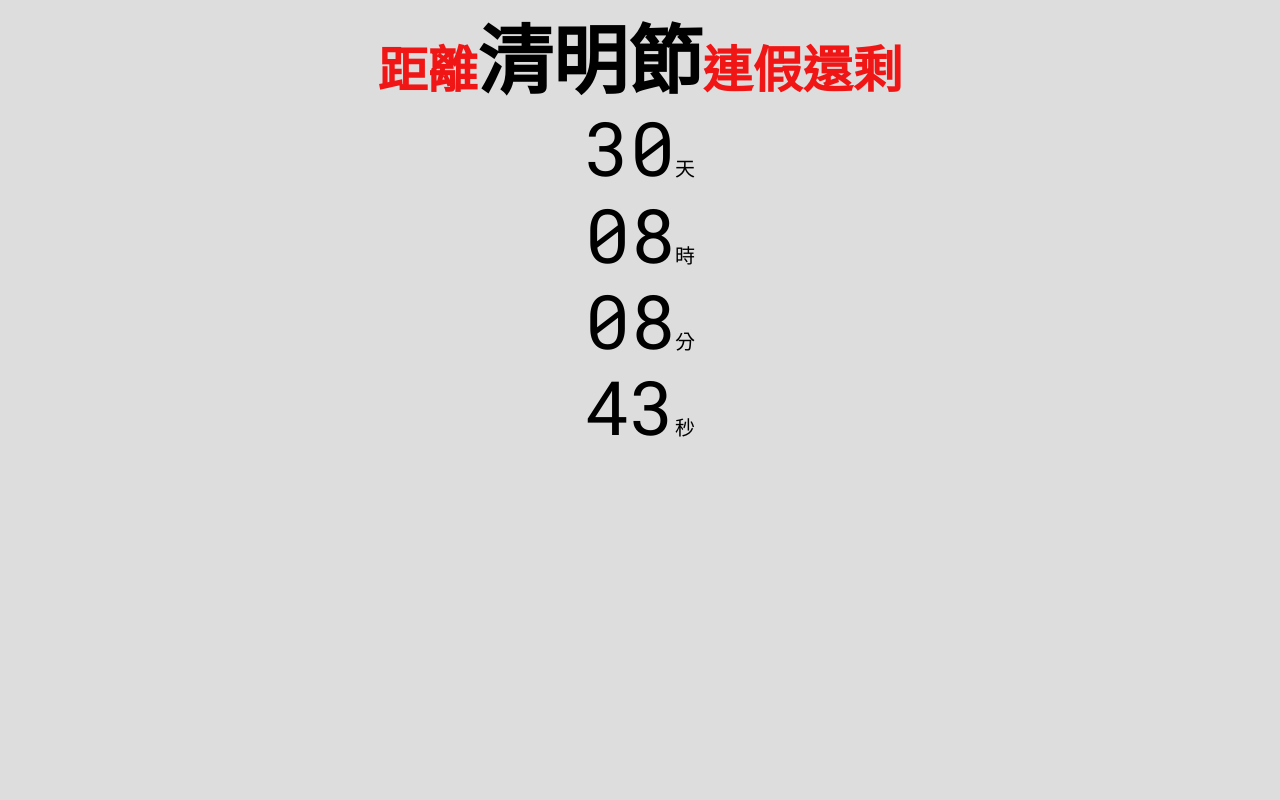
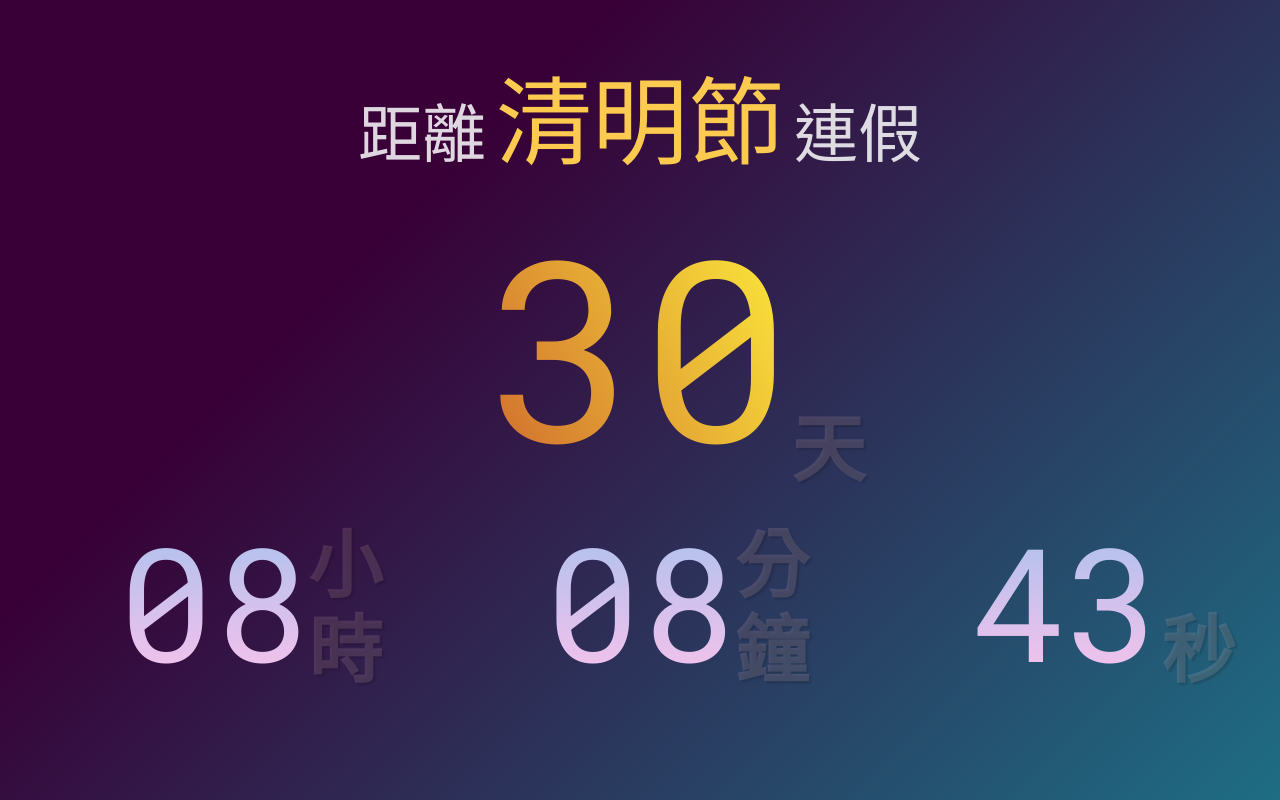
Before and after one commit to ga676005/countdown-holidays, a website built with Parcel: page index.html in a window 1280 px wide. Built offline with nearby package versions, Linux system fonts and the light colour scheme.

Commit message:
Finish function and styles

```diff
--- a/css/styles.css
+++ b/css/styles.css
@@ -1,45 +1,159 @@
 @import "./reset.css";
-@import url("https://fonts.googleapis.com/css2?family=Orbitron:wght@500&display=swap");
-
+/* ==============
+   General
+============== */
+:root {
+  --ff-time: "Roboto Mono", monospace;
+  --ff-general: -apple-system, BlinkMacSystemFont, "Segoe UI", Roboto, Oxygen,
+    Ubuntu, Cantarell, "Open Sans", "Helvetica Neue", sans-serif;
+}
 html {
   font-size: 62.5%;
 }
 body {
   font-size: 1.8rem;
-  background-color: #ddd;
-  font-family: -apple-system, BlinkMacSystemFont, "Segoe UI", Roboto, Oxygen,
-    Ubuntu, Cantarell, "Open Sans", "Helvetica Neue", sans-serif;
+  padding: 1rem;
+  min-height: 100vh;
+  background-color: #0cbaba;
+  background-image: linear-gradient(315deg, #0cbaba 0%, #380036 74%);
+
+  background-repeat: no-repeat;
+  background-size: 200%;
+  background-position: 20% 20%;
 }
 
+/* =============
+   Utilities
+============= */
 .container {
   width: 90%;
-  max-width: 40em;
+  max-width: 1600px;
   margin: 1em auto;
 }
 
+/* =============
+   Typography
+============= */
 .holiday-heading {
   text-align: center;
-  font-size: 5rem;
-  color: rgb(241, 22, 22);
+  font-weight: 400;
+  font-size: clamp(3.5rem, 5vw, 8rem);
+  display: block;
+  color: rgba(255, 255, 255, 0.842);
+}
+.holiday-name,
+.time {
+  color: #fbca4e;
 }
 
-.holiday-heading span {
+.holiday-name {
   font-size: 1.5em;
-  color: black;
 }
 
-.holiday-time-left {
+.holiday-time {
   text-align: center;
 }
 
-.holiday-time-left p {
-  font-size: 2rem;
+.time {
+  font-weight: 500;
+  font-family: var(--ff-time);
+  font-size: clamp(3rem, 3rem + 10vw, 55rem);
+  display: inline-block;
+  text-align: right;
+  background-image: linear-gradient(to top, #fbc2eb 0%, #a6c1ee 100%);
+  background-repeat: no-repeat;
+  background-clip: text;
+  -webkit-background-clip: text;
+  color: transparent;
 }
 
-.holiday-time-left span {
-  font-weight: 500;
-  font-family: "Roboto Mono", monospace;
-  font-size: 7.5rem;
-  display: inline-block;
-  text-align: right;
+.time.day {
+  font-size: clamp(6rem, 6rem + 15vw, 55rem);
+  background-color: #fbab7e;
+  background-image: linear-gradient(62deg, #ce682e 0%, #fff23c 100%);
 }
+
+/* =============
+   Layouts
+============= */
+.grid {
+  display: grid;
+  grid-template-rows: 170px 1fr auto;
+  gap: 2rem;
+}
+
+.header {
+  align-self: end;
+}
+
+.holiday-name {
+  display: block;
+}
+
+@media (min-width: 500px) {
+  .holiday-name {
+    display: initial;
+    margin: 0 1rem;
+  }
+}
+
+.holiday-time {
+  display: grid;
+  gap: 2rem;
+  grid-template-columns: repeat(3, 1fr);
+  grid-template-areas:
+    "D D D"
+    "H M S";
+}
+
+.grid-d {
+  grid-area: D;
+}
+.grid-h {
+  grid-area: H;
+}
+.grid-m {
+  grid-area: M;
+}
+.grid-s {
+  grid-area: S;
+}
+
+.time-block {
+  position: relative;
+  align-self: end;
+  background-clip: text;
+  z-index: 0;
+}
+
+.time {
+  position: relative;
+}
+
+.day::after,
+.hour::after,
+.minute::after,
+.second::after {
+  position: absolute;
+  text-shadow: 2px 2px 2px rgba(0, 0, 0, 0.15);
+  width: min-content;
+  bottom: 0%;
+  right: -1em;
+  font-size: clamp(1rem, 1rem + 5vw, 10rem);
+  font-weight: 600;
+  color: rgba(255, 210, 210, 0.15);
+  z-index: -1;
+}
+.day::after {
+  content: "天";
+  font-size: clamp(2rem, 1rem + 5vw, 10rem);
+}
+.hour::after {
+  content: "小時";
+}
+.minute::after {
+  content: "分鐘";
+}
+.second::after {
+  content: "秒";
+}
--- a/holidays.json
+++ b/holidays.json
@@ -2,14 +2,14 @@
   "holidays": [
     {
       "name": "test22222222",
-      "dateStart": "2021-2-22 23:22:20",
-      "dateEnd": "2021-2-22 23:22:25",
+      "dateStart": "2021-2-23 16:06:00",
+      "dateEnd": "2021-2-23 16:06:05",
       "duration": 3
     },
     {
       "name": "test111111111",
-      "dateStart": "2021-2-22  23:22:30",
-      "dateEnd": "2021-2-22  23:22:35",
+      "dateStart": "2021-2-23  16:06:10",
+      "dateEnd": "2021-2-23  16:06:15",
       "duration": 4
     },
     {
--- a/index.html
+++ b/index.html
@@ -7,28 +7,35 @@
   <meta name="viewport" content="width=device-width, initial-scale=1" />
   <link rel="preconnect" href="https://fonts.gstatic.com">
   <link href="https://fonts.googleapis.com/css2?family=Roboto+Mono&display=swap" rel="stylesheet">
-  <title>國定假日倒數計時器</title>
+  <title>連假倒數中</title>
 
 
   <link rel="stylesheet" href="css/styles.css" />
   <script src="js/main.js" defer></script>
 </head>
 
-<body>
+<body class="grid">
   <!-- <input id="date" type="date"> -->
-  <main class="container">
-    <header>
-      <h1 id="holiday-heading" class="holiday-heading">距離<span>下個</span>連假還有</h1>
-    </header>
-
-    <div class="holiday-time-left ">
-      <p><span id="days-left" class="">00</span>天</p>
-      <p><span id="hours-left" class="">00</span>時</p>
-      <p><span id="minutes-left" class="">00</span>分</p>
-      <p><span id="seconds-left" class="">00</span>秒</p>
+  <header class="header">
+    <h1 id="holiday-heading" class="holiday-heading" data-heading="2222">距離<span class="holiday-name">下個</span>連假還有</h1>
+  </header>
+  <main class="main">
+    <div class="holiday-time">
+      <div class="time-block grid-d">
+        <span class="time day">0</span>
+      </div>
+      <div class="time-block grid-h">
+        <span class="time hour">00</span>
+      </div>
+      <div class="time-block grid-m">
+        <span class="time minute">00</span>
+      </div>
+      <div class="time-block grid-s">
+        <span class="time second">00</span>
+      </div>
     </div>
   </main>
-
+  <footer></footer>
 
 
 </body>
--- a/js/holidaysCountdown.js
+++ b/js/holidaysCountdown.js
@@ -1,97 +1,107 @@
 import json from "../holidays.json"
 import formatTimer from "./util/formatTimer"
+import { addDays } from "date-fns"
 let holiday, holidaysCountdownTimer
 const holidays = json.holidays
-const daysLeft = document.querySelector("#days-left")
-const hoursLeft = document.querySelector("#hours-left")
-const minutesLeft = document.querySelector("#minutes-left")
-const secondsLeft = document.querySelector("#seconds-left")
+const daysLeft = document.querySelector(".day")
+const hoursLeft = document.querySelector(".hour")
+const minutesLeft = document.querySelector(".minute")
+const secondsLeft = document.querySelector(".second")
 const holidayHeading = document.querySelector("#holiday-heading")
 
 export default function setupHolidaysCountdown() {
+  renderCounter()
   countDown()
 }
 
 function countDown() {
-  holidaysCountdownTimer = setInterval(() => {
+  holidaysCountdownTimer = setInterval(renderCounter, 1000)
+}
+
+function renderCounter() {
   const currentTime = new Date()
   holiday = findClosestHoliday(holiday, currentTime)
+  const holidayStart = new Date(holiday.dateStart)
+  const holidayEnd = addDays(holidayStart, holiday.duration)
 
-    const isNowHoliday =
-      currentTime > new Date(holiday.dateStart) &&
-      currentTime < new Date(holiday.dateEnd)
+  const isNowHoliday = currentTime > holidayStart && currentTime < holidayEnd
+  const date = isNowHoliday ? holidayEnd : holidayStart
 
-    if (isNowHoliday) {
-      const holidayDateEnd = new Date(holiday.dateEnd)
-      const { day, hour, minute, second } = formatTimer(
-        currentTime,
-        holidayDateEnd
-      )
-
+  const { day, hour, minute, second } = formatTimer(currentTime, date)
   updateText(day, hour, minute, second, isNowHoliday)
-    } else {
-      const holidayDateStart = new Date(holiday.dateStart)
-      const { day, hour, minute, second } = formatTimer(
-        currentTime,
-        holidayDateStart
-      )
-
-      updateText(day, hour, minute, second, isNowHoliday)
-    }
-  }, 1000)
 }
 
 function findClosestHoliday(holiday, currentTime) {
-  const hasClosestHolidayEnd =
-    holiday && currentTime > new Date(holiday.dateEnd)
+  if (holiday) {
+    const holidayEnd = addDays(new Date(holiday.dateStart), holiday.duration)
+    const hasClosestHolidayEnd = holiday && currentTime > holidayEnd
 
-  if (holiday && !hasClosestHolidayEnd) {
-    console.log(hasClosestHolidayEnd)
+    //連假還沒過不用再往下找
+    if (!hasClosestHolidayEnd) {
+      // console.log(hasClosestHolidayEnd)
       return holiday
-  } //連假還沒過不用再往下找
+    }
+  }
 
   // 找下一個連假
   console.log("find next holiday")
-  const [closestHoliday] = holidays.reduce(
-    (acc, holiday) => {
-      const currentHolidayDateStart = new Date(acc[0].dateStart)
-      const currentHolidayDateEnd = new Date(acc[0].dateEnd)
-      const entryDateStart = new Date(holiday.dateStart)
-      const entryDateEnd = new Date(holiday.dateEnd)
-      const hasCurrentHolidayPassed =
-        currentTime > currentHolidayDateStart &&
-        currentTime > currentHolidayDateEnd
-      const entryHolidayHasPassed =
-        currentTime > entryDateStart && currentTime > entryDateEnd
-      const isEntryDateIsCloser = entryDateStart < currentHolidayDateStart
+  const closestHoliday = holidays.reduce((currentClosestHoliday, holiday) => {
+    const {
+      hasCurrentHolidayPassed,
+      entryHolidayHasPassed,
+      entryDateIsCloser
+    } = filterHoliday(currentClosestHoliday, holiday, currentTime)
 
     // 如果目前連假已過直接換下一個連假
     if (hasCurrentHolidayPassed) {
-        acc.splice(0, 1, holiday)
+      currentClosestHoliday = holiday
     } else {
       //目前連假的日期有效，檢查有沒有下一個日期更接近現在的連假
-        if (!entryHolidayHasPassed && isEntryDateIsCloser) {
-          acc.splice(0, 1, holiday)
+      if (!entryHolidayHasPassed && entryDateIsCloser) {
+        currentClosestHoliday = holiday
       }
     }
 
-      return acc
-    },
-    [holidays[0]]
-  )
+    return currentClosestHoliday
+  }, holidays[0])
 
   return closestHoliday
 }
 
+function filterHoliday(currentHoliday, targetHoliday, currentTime) {
+  const currentHolidayDateStart = new Date(currentHoliday.dateStart)
+  const currentHolidayDateEnd = addDays(
+    currentHolidayDateStart,
+    currentHoliday.duration
+  )
+  const entryDateStart = new Date(targetHoliday.dateStart)
+  const entryDateEnd = addDays(entryDateStart, targetHoliday.duration)
+
+  const hasCurrentHolidayPassed =
+    currentTime > currentHolidayDateStart && currentTime > currentHolidayDateEnd
+  const entryHolidayHasPassed =
+    currentTime > entryDateStart && currentTime > entryDateEnd
+  const entryDateIsCloser = entryDateStart < currentHolidayDateStart
+
+  return { hasCurrentHolidayPassed, entryHolidayHasPassed, entryDateIsCloser }
+}
+
 function updateText(day, hour, minute, second, isNowHoliday) {
-  daysLeft.textContent = `${day}`
+  daysLeft.innerHTML = `${day}`
   hoursLeft.textContent = `${hour}`
   minutesLeft.textContent = `${minute}`
   secondsLeft.textContent = `${second}`
   holidayHeading.innerHTML = isNowHoliday
-    ? `<span>${holiday.name}</span>假期還剩`
-    : `距離<span>${holiday.name}</span>連假還剩`
+    ? `<span class="holiday-name">${holiday.name}</span>假期還有`
+    : `距離<span class="holiday-name">${holiday.name}</span>連假`
+  holidayHeading.dataset.heading = holiday.name
 }
 // setTimeout(() => {
 //   clearInterval(holidaysCountdownTimer)
 // }, 3500)
+
+document.addEventListener("change", (e) => {
+  if (e.target.matches(".time.second")) {
+    console.log("second change")
+  }
+})
--- a/js/util/formatTimer.js
+++ b/js/util/formatTimer.js
@@ -6,7 +6,7 @@ export default function formatTimer(currentTime, targetTime) {
   const minutesLeft = Math.floor(((targetTime - currentTime) / 1000 / 60) % 60)
   const secondsLeft = Math.floor(((targetTime - currentTime) / 1000) % 60)
 
-  const day = daysLeft < 10 ? `0${daysLeft}` : daysLeft
+  const day = daysLeft
   const hour = hoursLeft < 10 ? `0${hoursLeft}` : hoursLeft
   const minute = minutesLeft < 10 ? `0${minutesLeft}` : minutesLeft
   const second = secondsLeft < 10 ? `0${secondsLeft}` : secondsLeft
```
Lines whose indentation alone changed are shown as unchanged.
